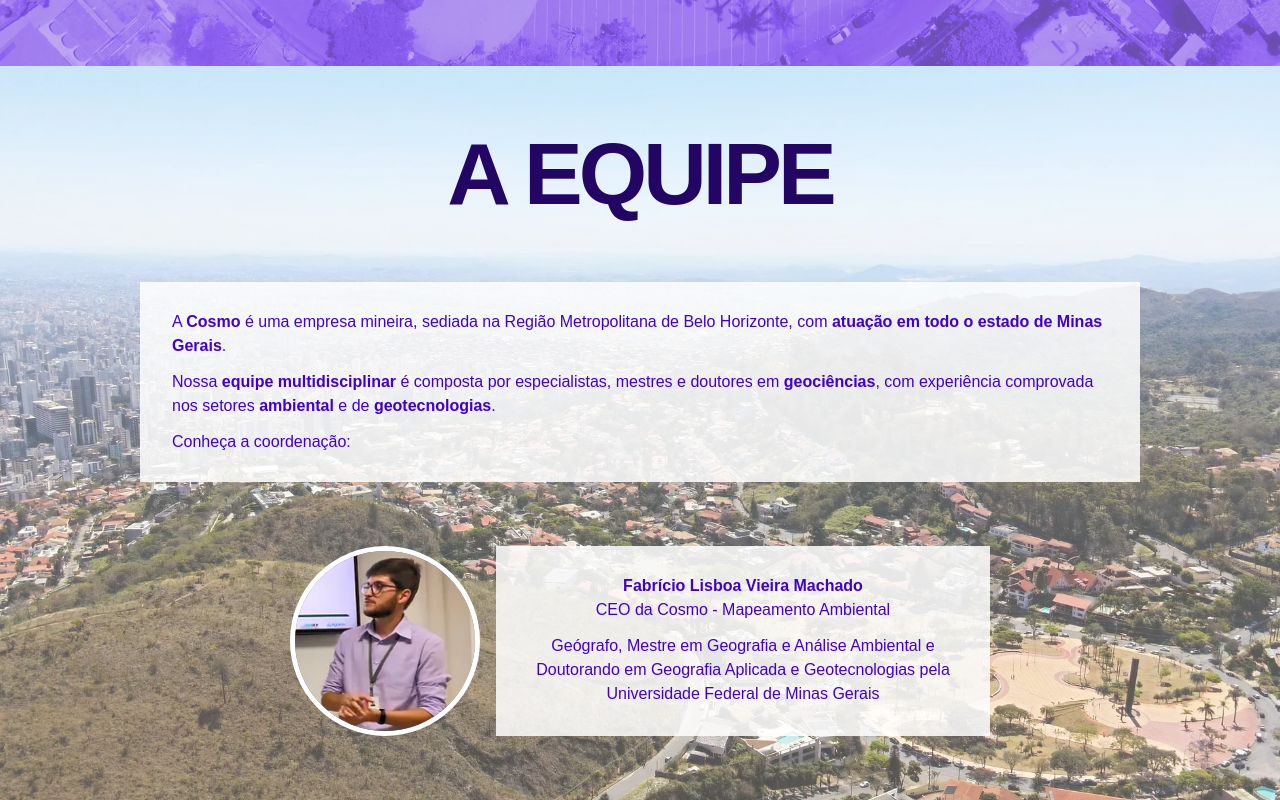
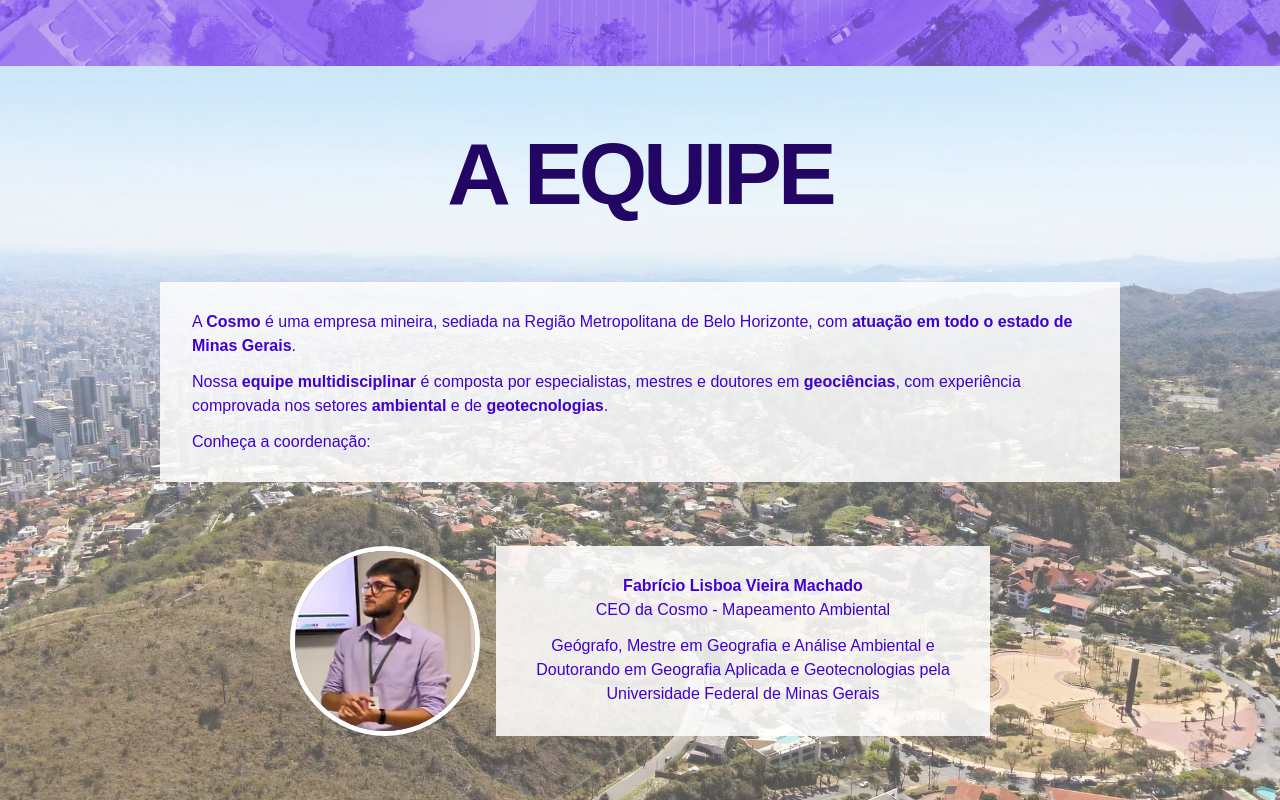
Before and after one commit to heitorlisboa/cosmo-mapeamento, a React (Create React App) app: page / in a window 1280 px wide. Shown: the part 2727-3527 px from the top of the page. Built offline with nearby package versions, Linux system fonts and the light colour scheme; a web font is replaced by a local one.

Commit message:
Refatoração do estilo

```diff
--- a/src/components/TextBox/style.scss
+++ b/src/components/TextBox/style.scss
@@ -4,6 +4,7 @@
   color: var(--purple-text);
   font-weight: 300;
 
+  max-width: 60em;
   padding: 1rem 2rem;
-  margin-inline: auto;
+  margin: 4rem auto;
 }
--- a/src/components/main-sections/TeamSection/style.scss
+++ b/src/components/main-sections/TeamSection/style.scss
@@ -3,9 +3,4 @@
     url(../../../img/background-alt-2.webp);
   background-size: cover;
   background-position: center;
-
-  > .team-section__description {
-    max-width: 1000px;
-    margin-block: 4rem;
-  }
 }
```
